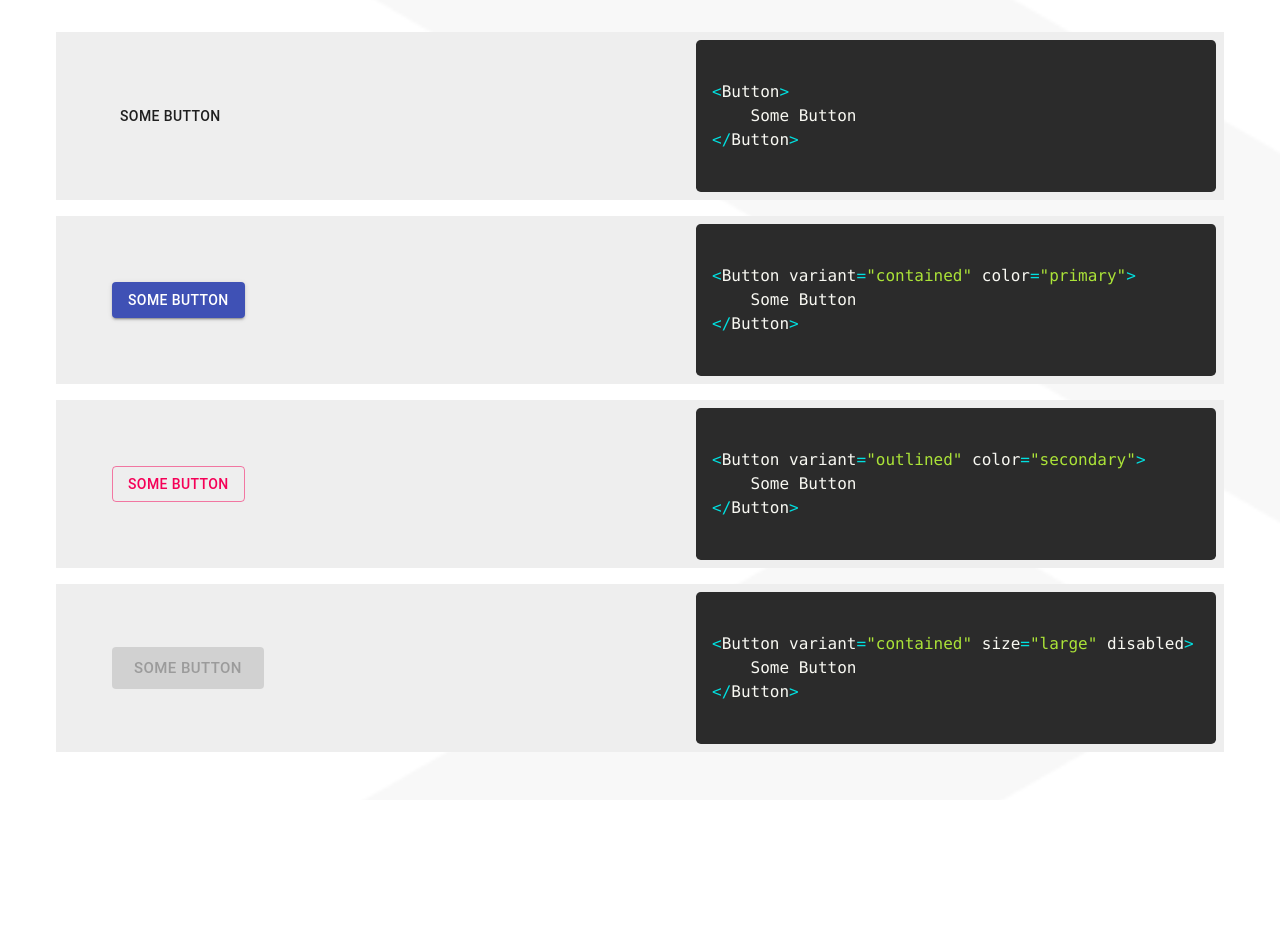
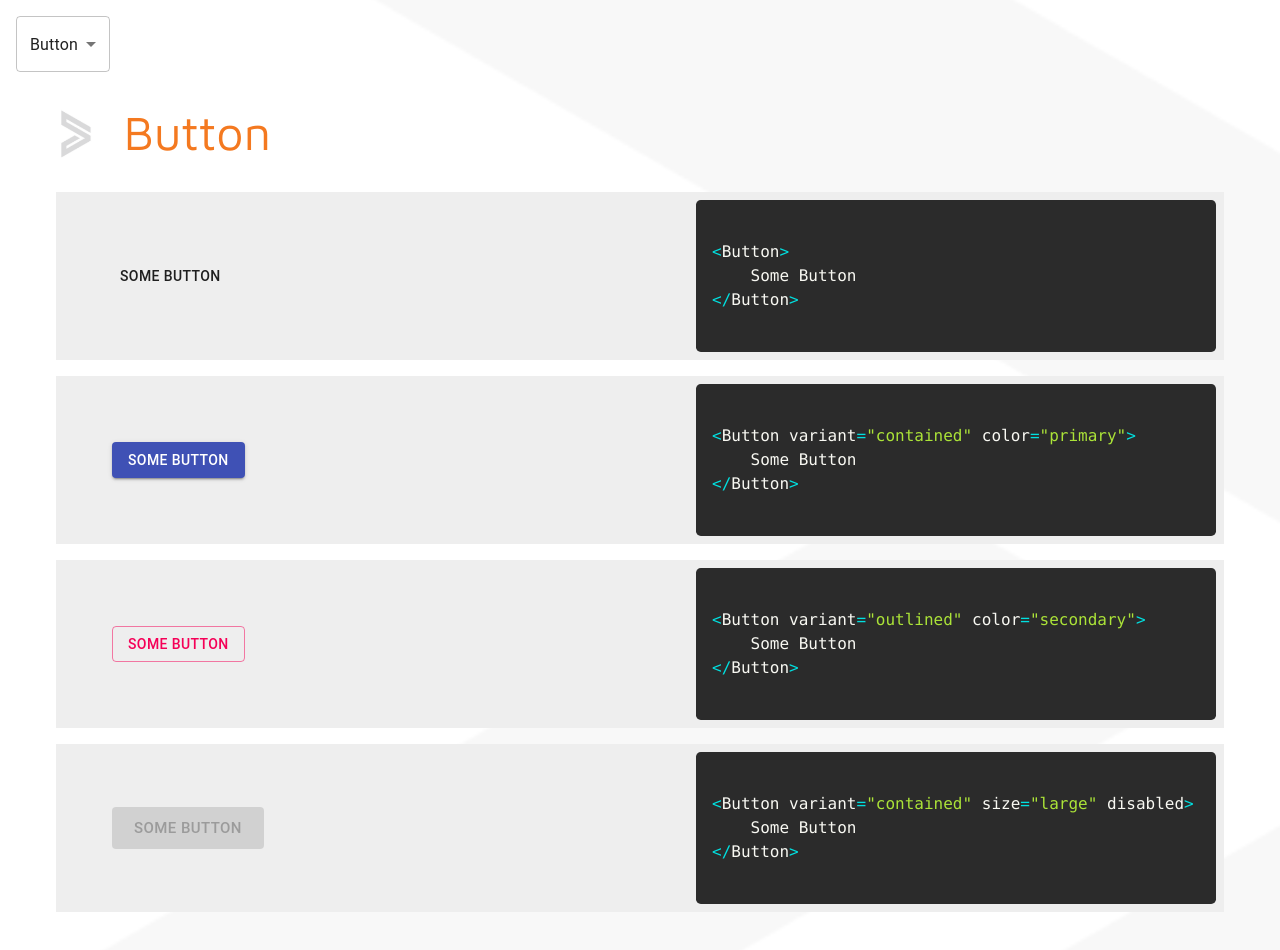
Before and after one commit to DanielSyme/material-pres, a React (Create React App) app: page / in a window 1280 px wide. Shown: the top 950 px of the page. Before the commit the page ends 800 px from the top, so only its background shows below. Built offline with nearby package versions, Linux system fonts and the light colour scheme.

Commit message:
update structure of page

```diff
--- a/src/App.tsx
+++ b/src/App.tsx
@@ -1,108 +1,61 @@
-import { Box, Button, Container } from "@material-ui/core";
-import { Prism as SyntaxHighlighter } from "react-syntax-highlighter";
-import dark from "react-syntax-highlighter/dist/esm/styles/prism/a11y-dark";
+import { useState } from "react";
+import {
+	FormControl,
+	Select,
+	MenuItem,
+	Box,
+	Typography,
+	Container,
+} from "@material-ui/core";
+import { ButtonExample, TypographyExample } from "./components";
+import logo from "./smallshinelogo.png";
 
 function App() {
-	const codeWidth = 520;
+	const [currentComponent, setCurrentComponent] = useState("button");
 	return (
-		<Container maxWidth="xl">
-			<Box padding={4}>
-				<Box
-					display="flex"
-					justifyContent="space-between"
-					alignItems="center"
-					paddingX={1}
-					paddingY={0}
-					marginBottom={2}
-					bgcolor="grey.200"
-				>
-					<Box display="flex" flex={1} paddingLeft={6}>
-						<Button>Some Button</Button>
-					</Box>
-					<Box width={codeWidth}>
-						<SyntaxHighlighter style={dark} language="javascript">
-							{`
-<Button>
-	Some Button
-</Button>
-							`}
-						</SyntaxHighlighter>
-					</Box>
+		<>
+			<Box marginTop={2} marginLeft={2}>
+				<FormControl variant="outlined">
+					<Select
+						id="component-select"
+						value={currentComponent}
+						onChange={(event) =>
+							setCurrentComponent(event.target.value as string)
+						}
+					>
+						<MenuItem value="button">Button</MenuItem>
+						<MenuItem value="typography">Typography</MenuItem>
+					</Select>
+				</FormControl>
+			</Box>
+			<Container maxWidth="lg">
+				<Box marginTop={4} marginLeft={4} display="flex">
+					<img
+						src={logo}
+						alt="logo"
+						style={{
+							objectFit: "contain",
+							height: "50px",
+							marginRight: "30px",
+							position: "relative",
+							top: "5px",
+						}}
+					/>
+					<Typography
+						variant="h3"
+						style={{
+							fontFamily: "MavenPro",
+							color: "#f47920",
+							textTransform: "capitalize",
+						}}
+					>
+						{currentComponent}
+					</Typography>
 				</Box>
-				<Box
-					display="flex"
-					justifyContent="space-between"
-					alignItems="center"
-					paddingX={1}
-					paddingY={0}
-					marginBottom={2}
-					bgcolor="grey.200"
-				>
-					<Box display="flex" flex={1} paddingLeft={6}>
-						<Button variant="contained" color="primary">
-							Some Button
-						</Button>
-					</Box>
-					<Box width={codeWidth}>
-						<SyntaxHighlighter style={dark} language="javascript">
-							{`
-<Button variant="contained" color="primary">
-	Some Button
-</Button>
-							`}
-						</SyntaxHighlighter>
-					</Box>
-				</Box>
-				<Box
-					display="flex"
-					justifyContent="space-between"
-					alignItems="center"
-					paddingX={1}
-					paddingY={0}
-					marginBottom={2}
-					bgcolor="grey.200"
-				>
-					<Box display="flex" flex={1} paddingLeft={6}>
-						<Button variant="outlined" color="secondary">
-							Some Button
-						</Button>
-					</Box>
-					<Box width={codeWidth}>
-						<SyntaxHighlighter style={dark} language="javascript">
-							{`
-<Button variant="outlined" color="secondary">
-	Some Button
-</Button>
-							`}
-						</SyntaxHighlighter>
-					</Box>
-				</Box>
-				<Box
-					display="flex"
-					justifyContent="space-between"
-					alignItems="center"
-					paddingX={1}
-					paddingY={0}
-					marginBottom={2}
-					bgcolor="grey.200"
-				>
-					<Box display="flex" flex={1} paddingLeft={6}>
-						<Button variant="contained" size="large" disabled>
-							Some Button
-						</Button>
-					</Box>
-					<Box width={codeWidth}>
-						<SyntaxHighlighter style={dark} language="javascript">
-							{`
-<Button variant="contained" size="large" disabled>
-	Some Button
-</Button>
-							`}
-						</SyntaxHighlighter>
-					</Box>
-				</Box>
-			</Box>
-		</Container>
+				{currentComponent === "button" && <ButtonExample />}
+				{currentComponent === "typography" && <TypographyExample />}
+			</Container>
+		</>
 	);
 }
 
--- /dev/null
+++ b/src/components/ButtonExample.tsx
@@ -0,0 +1,105 @@
+import { Box, Button } from "@material-ui/core";
+import { Prism as SyntaxHighlighter } from "react-syntax-highlighter";
+import dark from "react-syntax-highlighter/dist/esm/styles/prism/a11y-dark";
+
+export function ButtonExample() {
+	const codeWidth = 520;
+	return (
+		<Box padding={4}>
+			<Box
+				display="flex"
+				justifyContent="space-between"
+				alignItems="center"
+				paddingX={1}
+				paddingY={0}
+				marginBottom={2}
+				bgcolor="grey.200"
+			>
+				<Box display="flex" flex={1} paddingLeft={6}>
+					<Button>Some Button</Button>
+				</Box>
+				<Box width={codeWidth}>
+					<SyntaxHighlighter style={dark} language="javascript">
+						{`
+<Button>
+	Some Button
+</Button>
+							`}
+					</SyntaxHighlighter>
+				</Box>
+			</Box>
+			<Box
+				display="flex"
+				justifyContent="space-between"
+				alignItems="center"
+				paddingX={1}
+				paddingY={0}
+				marginBottom={2}
+				bgcolor="grey.200"
+			>
+				<Box display="flex" flex={1} paddingLeft={6}>
+					<Button variant="contained" color="primary">
+						Some Button
+					</Button>
+				</Box>
+				<Box width={codeWidth}>
+					<SyntaxHighlighter style={dark} language="javascript">
+						{`
+<Button variant="contained" color="primary">
+	Some Button
+</Button>
+							`}
+					</SyntaxHighlighter>
+				</Box>
+			</Box>
+			<Box
+				display="flex"
+				justifyContent="space-between"
+				alignItems="center"
+				paddingX={1}
+				paddingY={0}
+				marginBottom={2}
+				bgcolor="grey.200"
+			>
+				<Box display="flex" flex={1} paddingLeft={6}>
+					<Button variant="outlined" color="secondary">
+						Some Button
+					</Button>
+				</Box>
+				<Box width={codeWidth}>
+					<SyntaxHighlighter style={dark} language="javascript">
+						{`
+<Button variant="outlined" color="secondary">
+	Some Button
+</Button>
+							`}
+					</SyntaxHighlighter>
+				</Box>
+			</Box>
+			<Box
+				display="flex"
+				justifyContent="space-between"
+				alignItems="center"
+				paddingX={1}
+				paddingY={0}
+				marginBottom={2}
+				bgcolor="grey.200"
+			>
+				<Box display="flex" flex={1} paddingLeft={6}>
+					<Button variant="contained" size="large" disabled>
+						Some Button
+					</Button>
+				</Box>
+				<Box width={codeWidth}>
+					<SyntaxHighlighter style={dark} language="javascript">
+						{`
+<Button variant="contained" size="large" disabled>
+	Some Button
+</Button>
+							`}
+					</SyntaxHighlighter>
+				</Box>
+			</Box>
+		</Box>
+	);
+}
--- /dev/null
+++ b/src/components/TypographyExample.tsx
@@ -0,0 +1,57 @@
+import { Box, Typography } from "@material-ui/core";
+import { Prism as SyntaxHighlighter } from "react-syntax-highlighter";
+import dark from "react-syntax-highlighter/dist/esm/styles/prism/a11y-dark";
+
+export function TypographyExample() {
+	const codeWidth = 720;
+	return (
+		<Box padding={4}>
+			<Box
+				display="flex"
+				justifyContent="space-between"
+				alignItems="center"
+				paddingX={1}
+				paddingY={0}
+				marginBottom={2}
+				bgcolor="grey.200"
+			>
+				<Box display="flex" flex={1} paddingLeft={6}>
+					<Typography>Some Text</Typography>
+				</Box>
+				<Box width={codeWidth}>
+					<SyntaxHighlighter style={dark} language="javascript">
+						{`
+<Typography>
+	Some Text
+</Typography>
+						`}
+					</SyntaxHighlighter>
+				</Box>
+			</Box>
+			<Box
+				display="flex"
+				justifyContent="space-between"
+				alignItems="center"
+				paddingX={1}
+				paddingY={0}
+				marginBottom={2}
+				bgcolor="grey.200"
+			>
+				<Box display="flex" flex={1} paddingLeft={6}>
+					<Typography variant="button" component="div" color="textSecondary">
+						Some Text
+					</Typography>
+				</Box>
+				<Box width={codeWidth}>
+					<SyntaxHighlighter style={dark} language="javascript">
+						{`
+<Typography variant="button" component="div" color="textSecondary">
+	Some Text
+</Typography>
+							`}
+					</SyntaxHighlighter>
+				</Box>
+			</Box>
+		</Box>
+	);
+}
--- /dev/null
+++ b/src/components/index.tsx
@@ -0,0 +1,2 @@
+export { ButtonExample } from "./ButtonExample";
+export { TypographyExample } from "./TypographyExample";
```
